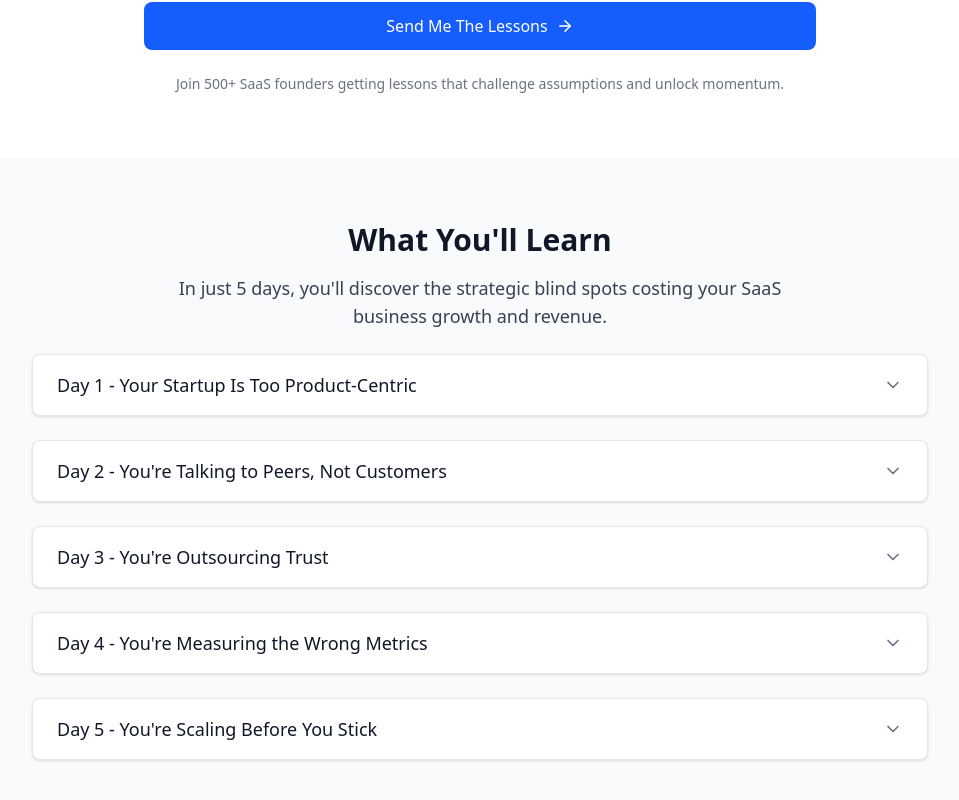
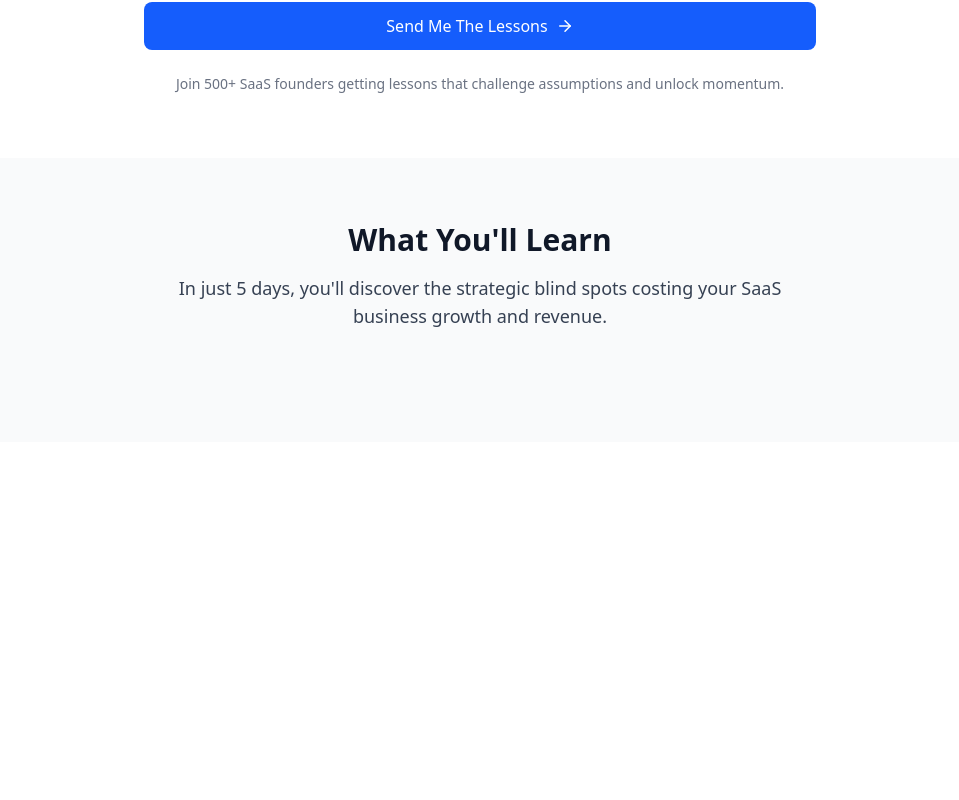
Before and after one commit to CodingKiran/inbox-lift, a Next.js app: page / in a window 1280 px wide. Shown: the part 1522-2322 px from the top of the page, without its empty margins (160-1119 px from the left). After the commit the page ends 1964 px from the top, so only its background shows below. Built offline with nearby package versions, Linux system fonts and the light colour scheme.

Commit message:
deployment and typescript errors fixed

```diff
--- a/app/components/CoursePreview/page.tsx
+++ b/app/components/CoursePreview/page.tsx
@@ -1,6 +1,4 @@
 import React from "react";
-import lessons from "../../data/lessons";
-import LessonCard from "../LessonCard/page";
 
 const CoursePreview = () => {
   return (
@@ -17,12 +15,6 @@ const CoursePreview = () => {
             In just 5 days, you&apos;ll discover the strategic blind spots
             costing your SaaS business growth and revenue.
           </p>
-
-          <div className="space-y-4">
-            {lessons.map((lesson, index) => (
-              <LessonCard key={index} lesson={lesson} index={index} />
-            ))}
-          </div>
         </div>
       </div>
     </section>
--- a/app/components/LessonCard/page.tsx
+++ b/app/components/LessonCard/page.tsx
@@ -9,36 +9,66 @@ export interface Lesson {
   content: string;
 }
 
-interface LessonCardProps {
-  lesson: Lesson;
-  index: number;
-}
 
-const LessonCard = ({ lesson, index }: LessonCardProps) => {
-  const [isExpanded, setIsExpanded] = useState(false);
+const Lesson = [
+  {
+    title: "Day 1 - Your Startup Is Too Product-Centric",
+    content:
+      "You built a great tool, but no one's using it the way you imagined.\n\nDeep down, you focused on the features you could build, not the ones people begged for. Most SaaS founders unconsciously treat product development like art — but unless it's solving a felt, urgent pain, it's not worth building.\n\nToday's insight: Flip your thinking. Solve before you build.",
+  },
+  {
+    title: "Day 2 - You're Talking to Peers, Not Customers",
+    content:
+      "Your homepage sounds impressive to other founders, but your ICP doesn't get it.\n\nYou're unknowingly writing for Twitter followers, not the buyer struggling with a workflow.\n\nToday's insight: Validate language with real users, not your co-founder circle.",
+  },
+  {
+    title: "Day 3 - You're Outsourcing Trust",
+    content:
+      "You hired a great agency, but your prospects still don't trust you.\n\nWhy? Because you've never shown your thinking. Founders underestimate how powerful founder-led content is.\n\nToday's insight: People buy clarity and conviction. Write. Record. Share. Regularly.",
+  },
+  {
+    title: "Day 4 - You're Measuring the Wrong Metrics",
+    content:
+      "You're obsessed with activation rates and MRR, but you've ignored the key metric: time-to-value.\n\nYour users struggle for days before finding any benefit. That's not a feature problem — it's a communication one.\n\nToday's insight: Reduce friction to first success.",
+  },
+  {
+    title: "Day 5 - You're Scaling Before You Stick",
+    content:
+      "You're spending on ads, SEO, and content.\n\nBut your churn is still high. Deep down, the problem isn't reach — it's retention. Most SaaS products don't have a stickiness issue.\n\nThey have a forgettability issue.\n\nToday's insight: Make your product unforgettable — in value, not just in UI.",
+  },
+];
+
+
+
+const LessonCard = () => {
+  const [expandedIndex, setExpandedIndex] = useState<number | null>(null);
+
+  const toggleExpand = (i: number) => {
+    setExpandedIndex(expandedIndex === i ? null : i);
+  };
+
   return (
-    <div>
-      <div className="my-6">
+    <div className="my-6">
+      {Lesson.map((lesson, i) => (
         <motion.div
+          key={i}
           initial={{ opacity: 0, y: 20 }}
           animate={{ opacity: 1, y: 0 }}
-          transition={{ delay: index * 0.1, duration: 0.5 }}
-          className="border border-gray-200 rounded-lg overflow-hidden bg-white shadow-sm hover:shadow-md transition-shadow"
+          transition={{ delay: i * 0.1, duration: 0.5 }}
+          className="border border-gray-200 rounded-lg overflow-hidden bg-white shadow-sm hover:shadow-md transition-shadow mb-4"
         >
           <div
-            onClick={() => setIsExpanded(!isExpanded)}
+            onClick={() => toggleExpand(i)}
             className="px-6 py-4 flex justify-between items-center cursor-pointer"
           >
-            <h3 className="text-lg font-medium text-gray-900">
-              {lesson.title}
-            </h3>
+            <h3 className="text-lg font-medium text-gray-900">{lesson.title}</h3>
             <button className="text-gray-500 hover:text-blue-600 transition-colors">
-              {isExpanded ? <ChevronUp size={20} /> : <ChevronDown size={20} />}
+              {expandedIndex === i ? <ChevronUp size={20} /> : <ChevronDown size={20} />}
             </button>
           </div>
 
           <AnimatePresence>
-            {isExpanded && (
+            {expandedIndex === i && (
               <motion.div
                 initial={{ height: 0, opacity: 0 }}
                 animate={{ height: "auto", opacity: 1 }}
@@ -55,7 +85,7 @@ const LessonCard = ({ lesson, index }: LessonCardProps) => {
             )}
           </AnimatePresence>
         </motion.div>
-      </div>
+      ))}
     </div>
   );
 };
--- a/app/data/lessons.ts
+++ /dev/null
@@ -1,29 +0,0 @@
-const lessons = [
-  {
-    title: "Day 1 - Your Startup Is Too Product-Centric",
-    content:
-      "You built a great tool, but no one's using it the way you imagined.\n\nDeep down, you focused on the features you could build, not the ones people begged for. Most SaaS founders unconsciously treat product development like art — but unless it's solving a felt, urgent pain, it's not worth building.\n\nToday's insight: Flip your thinking. Solve before you build.",
-  },
-  {
-    title: "Day 2 - You're Talking to Peers, Not Customers",
-    content:
-      "Your homepage sounds impressive to other founders, but your ICP doesn't get it.\n\nYou're unknowingly writing for Twitter followers, not the buyer struggling with a workflow.\n\nToday's insight: Validate language with real users, not your co-founder circle.",
-  },
-  {
-    title: "Day 3 - You're Outsourcing Trust",
-    content:
-      "You hired a great agency, but your prospects still don't trust you.\n\nWhy? Because you've never shown your thinking. Founders underestimate how powerful founder-led content is.\n\nToday's insight: People buy clarity and conviction. Write. Record. Share. Regularly.",
-  },
-  {
-    title: "Day 4 - You're Measuring the Wrong Metrics",
-    content:
-      "You're obsessed with activation rates and MRR, but you've ignored the key metric: time-to-value.\n\nYour users struggle for days before finding any benefit. That's not a feature problem — it's a communication one.\n\nToday's insight: Reduce friction to first success.",
-  },
-  {
-    title: "Day 5 - You're Scaling Before You Stick",
-    content:
-      "You're spending on ads, SEO, and content.\n\nBut your churn is still high. Deep down, the problem isn't reach — it's retention. Most SaaS products don't have a stickiness issue.\n\nThey have a forgettability issue.\n\nToday's insight: Make your product unforgettable — in value, not just in UI.",
-  },
-];
-
-export default lessons;
```
